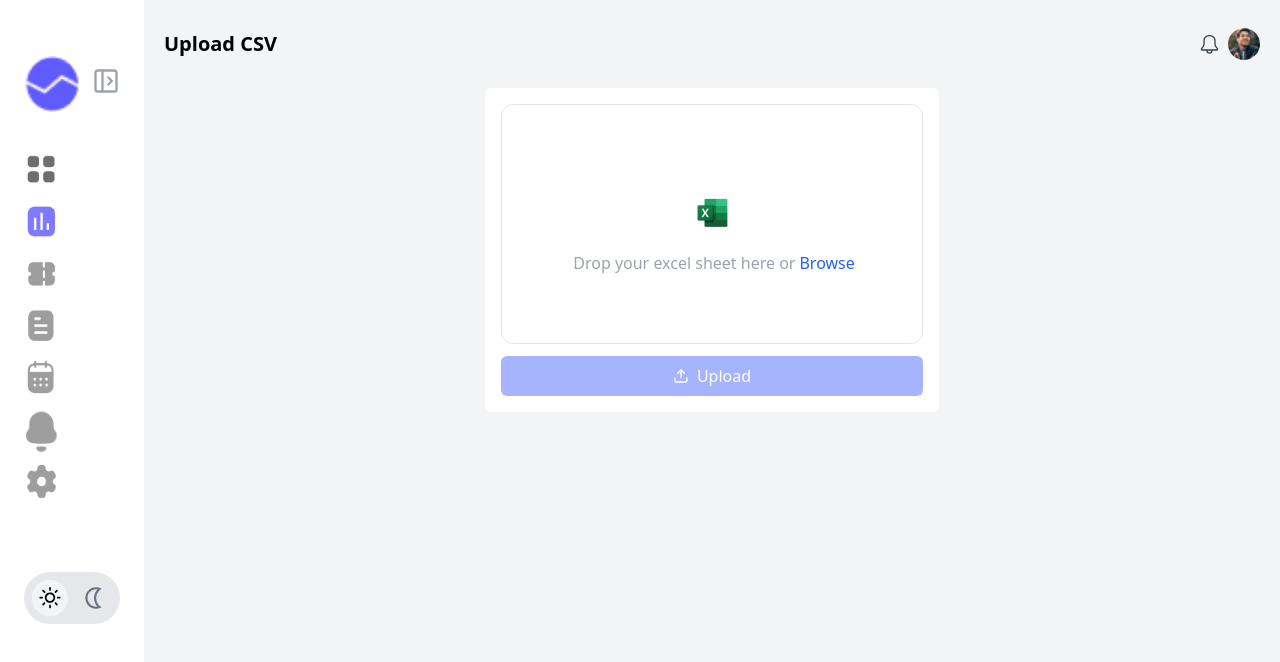
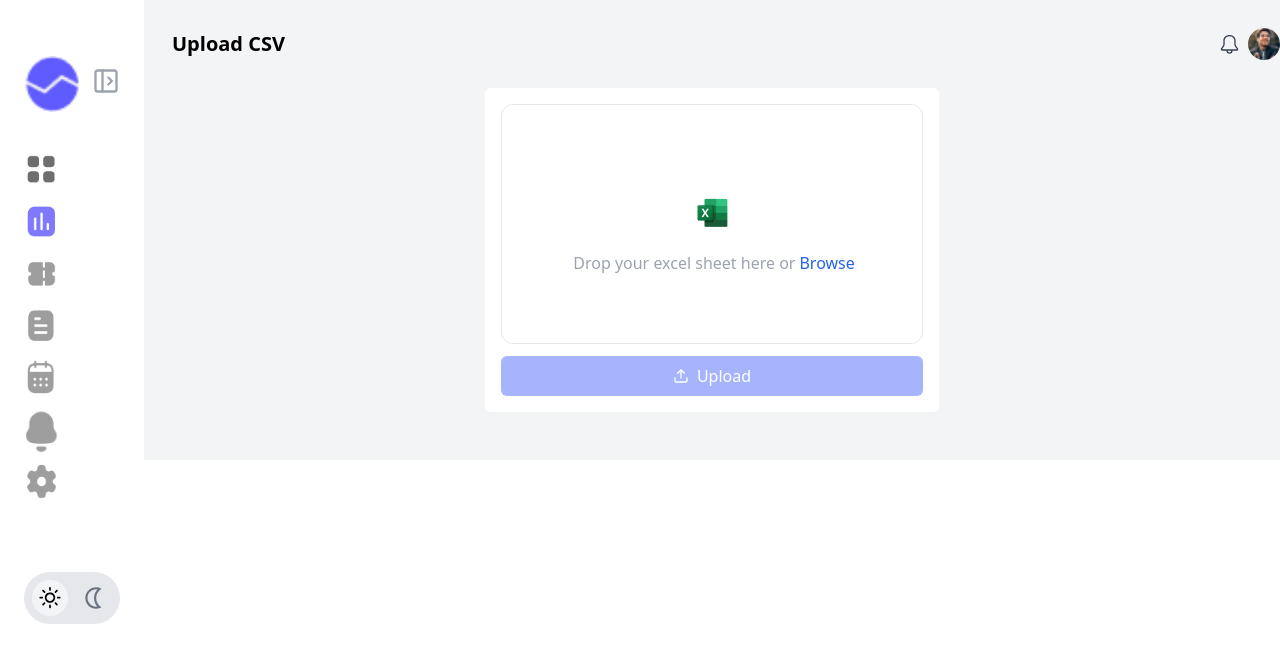
Before and after one commit to Rich-1007/OpeninApp-Assignment, a React (Vite) app: page /Upload in a window 1280 px wide. Shown: the top 662 px of the page. Built offline with nearby package versions, Linux system fonts and the light colour scheme.

Commit message:
Ui Updates

```diff
--- a/src/Component/DropZone.jsx
+++ b/src/Component/DropZone.jsx
@@ -10,13 +10,14 @@ function DropZone({ setIsShow }) {
   const [istrue, setIstrue] = useState(false);
 
   const notify = () => toast("File Uploaded");
+  const DropAFile = () => toast("Please Drop a file ×");
   // console.log(fileName);
 
   const onDrop = useCallback((acceptedFiles) => {
     // console.log("file droped");
     setFileName(acceptedFiles[0].path);
 
-    // Do something with the files
+
   }, []);
   const { getRootProps, getInputProps, isDragActive } = useDropzone({ onDrop });
 
@@ -25,18 +26,21 @@ function DropZone({ setIsShow }) {
       setIstrue((prev) => !prev);
 
       setTimeout(() => {
+        notify()
         setFileName("");
         setIstrue(false);
-        console.log("timeout");
+
         setIsShow((prev) => !prev);
 
-        notify();
-      }, 4000);
+      }, 3000);
+    }else{
+      DropAFile()
     }
   }
 
   return (
     <>
+     <Toaster />
       <div className="bg-white p-4 rounded-md md:w-2/5 space-y-3 dark:bg-[#0D0D0D] ">
         <div className="flex items-center justify-center  dark:bg-[#0D0D0D] w-72 md:w-auto h-60  bg-white border border-gray-200 dark:border-gray-600 rounded-xl">
           <div {...getRootProps()} className="">
@@ -73,6 +77,7 @@ function DropZone({ setIsShow }) {
 
         <div
           onClick={handleUpload}
+          // onClick={notify}
           className={
             fileName
               ? "bg-indigo-500 hover:cursor-pointer w-full rounded-md  py-2"
@@ -87,8 +92,8 @@ function DropZone({ setIsShow }) {
             <div className="flex flex-row items-center justify-center gap-2 text-white">
               <FiUpload />
 
-              <button>Upload</button>
-              <Toaster />
+              <button >Upload</button>
+
               {/* <div>
                 <button onClick={notify}>Make me a toast</button>
                 <Toaster />
--- a/src/Pages/Login.jsx
+++ b/src/Pages/Login.jsx
@@ -41,8 +41,9 @@ const Login = () => {
         }
       )
         .then((res) => {
-          console.log(res);
-          navigate("/Upload");
+          if (res?.ok) {
+            navigate("/Upload");
+          }
         })
         .catch((err) => console.log(err));
     }
@@ -50,7 +51,7 @@ const Login = () => {
 
   return (
     <>
-      <div className="bg-gray-100 dark:bg-[#161616] transition-all duration-500 flex flex-row w-screen md:w-full h-screen md:py-6 md:px-6">
+      <div className="bg-gray-100 dark:bg-[#161616] transition-all duration-500 flex flex-row w-screen md:w-full h-screen md:py-6 md:px-6 ">
         <div className="bg-[#605bff] dark:bg-[#767EFC] transition-all duration-500  py-9 px-9 rounded-xl h-full w-1/2 hidden md:block">
           <div className=" overflow-hidden pt-7 pl-7 bg-[#767EFC] dark:bg-[#605bff] transition-all duration-500  rounded-xl h-full flex flex-col justify-between">
             <div className="flex flex-col justify-between gap-8">
@@ -68,15 +69,15 @@ const Login = () => {
 
             <div className="flex flex-row justify-between">
               <div className=" flex items-end pb-7">
-
-
-
                 <div
                   onClick={darkModeHandler}
                   className=" flex flex-row justify-between items-center md:mt-16 w-fit bg-gray-200 py-2 px-2 gap-2 rounded-full  dark:bg-gray-400   "
                 >
                   <div className="rounded-full bg-gray-100 dark:bg-gray-400 transition-all duration-500  h-9 w-9 flex items-center justify-center">
-                    <WiDaySunny size={30} className="dark:text-white transition-all duration-500  " />
+                    <WiDaySunny
+                      size={30}
+                      className="dark:text-white transition-all duration-500  "
+                    />
                   </div>
                   <div className="rounded-full  dark:bg-gray-500 transition-all duration-500  h-9 w-9 flex items-center justify-center">
                     <MdOutlineNightlight
@@ -86,11 +87,6 @@ const Login = () => {
                     />
                   </div>
                 </div>
-
-
-
-
-
               </div>
               <div className="  overflow-hidden flex justify-end">
                 <img src="/Login-girl-img.png" alt="" className="w-60" />
@@ -106,9 +102,11 @@ const Login = () => {
             </div>
           </div>
 
-          <div className="px-2 md:px-0">
+          <div className="px-4 md:px-0">
             <div className="py-2 flex flex-col">
-              <span className="text-2xl font-bold dark:text-white transition-all duration-500 ">Sign In</span>
+              <span className="text-2xl font-bold dark:text-white transition-all duration-500 ">
+                Sign In
+              </span>
               <span className="font-bold text-xs text-nowrap dark:text-white transition-all duration-500 ">
                 Sign in to your account
               </span>
@@ -156,7 +154,7 @@ const Login = () => {
               </div>
 
               <div className="bg-indigo-500 hover:cursor-pointer text-white dark:text-black transition-all duration-500 flex justify-center items-center rounded-lg py-3 ">
-                <button>Sign In</button>
+                <button  onClick={HandleLogin}>Sign In</button>
               </div>
             </div>
             <div className="text-center pt-4 flex flex-col md:flex-row justify-center">
--- a/src/Pages/MobileNavbar.jsx
+++ b/src/Pages/MobileNavbar.jsx
@@ -1,29 +1,17 @@
 import React, { useEffect, useState } from "react";
 import { RxCross2 } from "react-icons/rx";
 
-const MobileNavbar = ({ istrue }) => {
-  const [isShow, setIsShow] = useState();
-  console.log(isShow);
-
-  useEffect(() => {
-    if (istrue) {
-      setIsShow(true);
-    }else{
-
-      setIsShow(false)
-    }
-  }, [istrue]);
-
+const MobileNavbar = ({ istrue, setIstrue }) => {
   function HandleFalse() {
-    setIsShow(false);
+    setIstrue(false);
   }
   return (
     <>
       <div
         className={
-          isShow
-            ? "  absolute transition-all duration-300 rounded-r-3xl px-6 py-10 bg-gray-100 dark:bg-[#0D0D0D] h-screen md:hidden"
-            : "max-w-0 transition-all duration-300"
+          istrue
+            ? "fixed top-0 bottom-0 left-0 transition-all z-10 duration-300 rounded-r-3xl px-6 py-10 bg-gray-100 dark:bg-[#0D0D0D] md:hidden"
+            : "fixed top-0 bottom-0  transition-all duration-700 z-10 -left-full bg-gray-100"
         }
       >
         <div className=" flex flex-row items-center justify-between pb-8">
@@ -33,7 +21,9 @@ const MobileNavbar = ({ istrue }) => {
             </div>
 
             <div>
-              <span className="font-semibold text-2xl dark:text-white transition-all duration-500">Base</span>
+              <span className="font-semibold text-2xl dark:text-white transition-all duration-500">
+                Base
+              </span>
             </div>
           </div>
 
--- a/src/Pages/Navbar.jsx
+++ b/src/Pages/Navbar.jsx
@@ -4,8 +4,7 @@ import { MdInsertChart, MdOutlineNightlight } from "react-icons/md";
 import { WiDaySunny } from "react-icons/wi";
 import { DarkModeContext } from "../Context";
 
-const Navbar = () => {
-  const [istrue, setIstrue] = useState();
+const Navbar = ({ istrue, setIstrue}) => {
   const { darkMode, toggleDarkMode } = useContext(DarkModeContext);
 
   // const [dark, setDark] = useState(false);
@@ -18,8 +17,8 @@ const Navbar = () => {
       <div
         className={
           istrue
-            ? "dark:bg-[#0D0D0D] bg-white max-w-64 py-14 px-6 transition-all duration-100 hiden md:block "
-            : "bg-white dark:bg-[#0D0D0D] transition-all duration-700 max-w-40 py-14 px-6  hidden md:block"
+            ? " fixed top-0 bottom-0 dark:bg-[#0D0D0D] bg-white  py-14 px-6 transition-all hidden md:block "
+            : "fixed top-0 bottom-0 bg-white dark:bg-[#0D0D0D] transition-all  py-14 px-6  hidden md:block"
         }
       >
         <div className=" flex flex-row items-center justify-between pb-8">
@@ -29,10 +28,11 @@ const Navbar = () => {
             </div>
 
             <div
+              style={{ overflow: "hidden" }}
               className={
                 istrue
-                  ? "  transition-all duration-300 overflow-hidden max-w-full"
-                  : "   transition-all duration-200 overflow-hidden max-w-0"
+                  ? "  transition-all   max-w-64"
+                  : "   transition-all duration-300  max-w-0"
               }
             >
               <span className="font-semibold text-2xl dark:text-gray-100 transition-all duration-500 ">
@@ -114,7 +114,10 @@ const Navbar = () => {
           className=" flex flex-row justify-between items-center md:mt-16 w-fit bg-gray-200 py-2 px-2 gap-2 rounded-full  dark:bg-gray-400   "
         >
           <div className="rounded-full bg-gray-100 dark:bg-gray-400 transition-all duration-500  h-9 w-9 flex items-center justify-center">
-            <WiDaySunny size={30} className="dark:text-white transition-all duration-500  " />
+            <WiDaySunny
+              size={30}
+              className="dark:text-white transition-all duration-500  "
+            />
           </div>
           <div className="rounded-full  dark:bg-gray-500 transition-all duration-500  h-9 w-9 flex items-center justify-center">
             <MdOutlineNightlight
--- a/src/Pages/Upload.jsx
+++ b/src/Pages/Upload.jsx
@@ -21,6 +21,9 @@ const Upload = () => {
     setIstrue(true);
   }
 
+
+
+
   // const { darkMode, toggleDarkMode } = useContext(DarkModeContext);
 
   // const [dark, setDark] = useState(false);
@@ -28,10 +31,10 @@ const Upload = () => {
   return (
     <>
       <div className="flex flow-row relative  ">
-        <Navbar className=" " />
-        <MobileNavbar className="md:hidden" istrue={istrue} />
-        <div className="bg-gray-100 w-full pb-12 px-2 md:px-0 dark:bg-[#161616] transition-all duration-500">
-          <div className=" hidden md:flex flex-row justify-between items-center px-5 py-7">
+        <Navbar className=" " istrue={istrue} setIstrue={setIstrue} />
+        <MobileNavbar className="md:hidden" setIstrue={setIstrue} istrue={istrue} />
+        <div className={`bg-gray-100 w-full pb-12 px-2 md:px-0 dark:bg-[#161616] transition-all duration-500 ${istrue?'md:ml-64':'md:ml-36'} `}>
+          <div className=" hidden md:flex flex-row justify-between items-center pl-7 py-7">
             <span className="text-xl font-semibold dark:text-white">Upload CSV</span>
             <div className="flex flex-row items-center gap-2 ">
               <GoBell size={21}  className="dark:text-gray-100 text-gray-700 "/>
@@ -73,7 +76,7 @@ const Upload = () => {
           {isShow && (
             <div className="w-full pt-3 text-nowrap ">
               <span className="md:pl-10  text-xl font-bold dark:text-white transition-all duration-500">Uploads</span>
-              <div className="bg-gray-100  md:px-10">
+              <div className="bg-gray-100 dark:bg-[#161616] transition-all duration-500  md:px-10">
                 <UploadTable />
                 {/* <MobileUploadTable /> */}
               </div>
```
Also changed, not shown: src/Component/TableRow.jsx (+4 -4 lines), src/data.js (+14 -14 lines).
